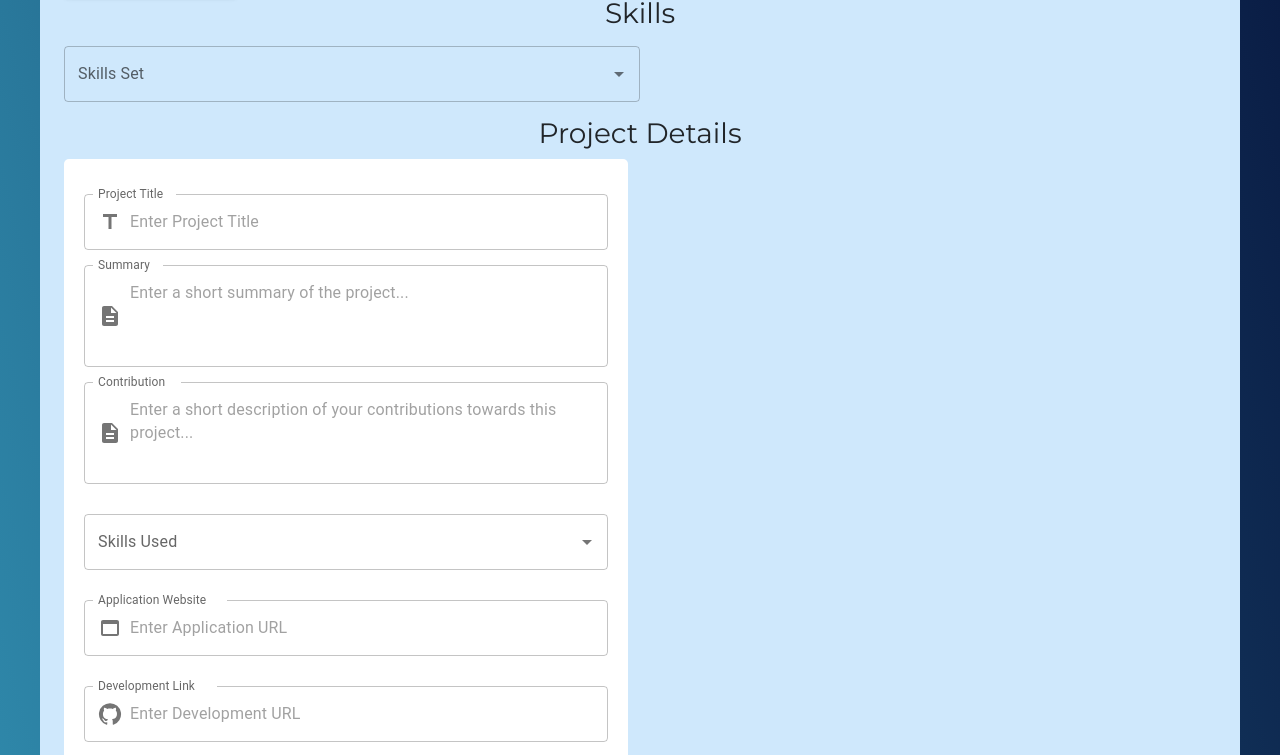
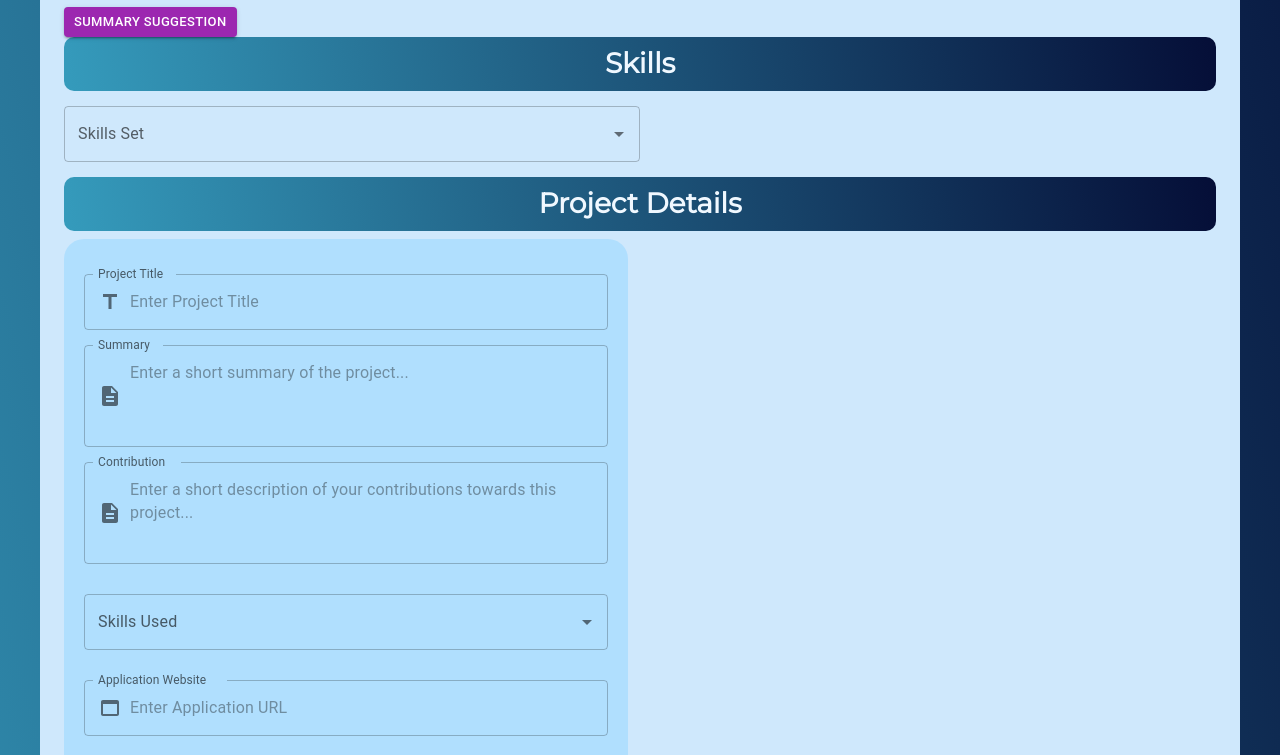
Before and after one commit to maijako/CV-generator, a React (Create React App) app: page /buildCV in a window 1280 px wide. Shown: the part 775-1530 px from the top of the page. Built offline with nearby package versions, Linux system fonts and the light colour scheme; no server answers; a web font is replaced by a local one; what @react-pdf/renderer would draw is missing.

Commit message:
Completes adding styling for project section

```diff
--- a/src/components/cvcomponents/ProjectsSection.js
+++ b/src/components/cvcomponents/ProjectsSection.js
@@ -208,7 +208,7 @@ function ProjectsSection() {
                                         value={project.gitHubLink}
                                         onChange={event => handleSourceLinkChange(event, index)}
                                     />
-                                    <button onClick={() => removeProjectFields(index)}>Remove Project</button>
+                                    <button className="addButton removeButton" onClick={() => removeProjectFields(index)}>Remove Project</button>
 
                             </div>
                             </Grid>
--- a/src/components/cvcomponents/styleForm.css
+++ b/src/components/cvcomponents/styleForm.css
@@ -2,13 +2,18 @@
     display: flex;
     flex-direction: column;
     align-items: center;
-    background-color: #fff;
+    background-color: #acdeffdd;
     padding: 20px;
-    border-radius: 5px;
+    border-radius: 20px;
   }
 
   h3 {
     text-align: center;
+    background: linear-gradient(80deg, #359bbc, #050e37);
+    padding: 10px;
+    border-radius: 10px;
+    font-weight: bold;
+    color: aliceblue;
   }
 
   .form-row {
@@ -25,4 +30,14 @@
   .addButton {
     padding: 10px;
     margin: 10px 0;
+    border: 1px solid #4aed;
+    background: linear-gradient(45deg, #282881, #4aed);
+    border-radius: 20px;
+    color: floralwhite;
+    font-weight: bold;
   }
+
+  .removeButton {
+    background: linear-gradient(45deg, #db3704, #ed977c);
+    border: 1px solid #ed977c;
+  }
```
